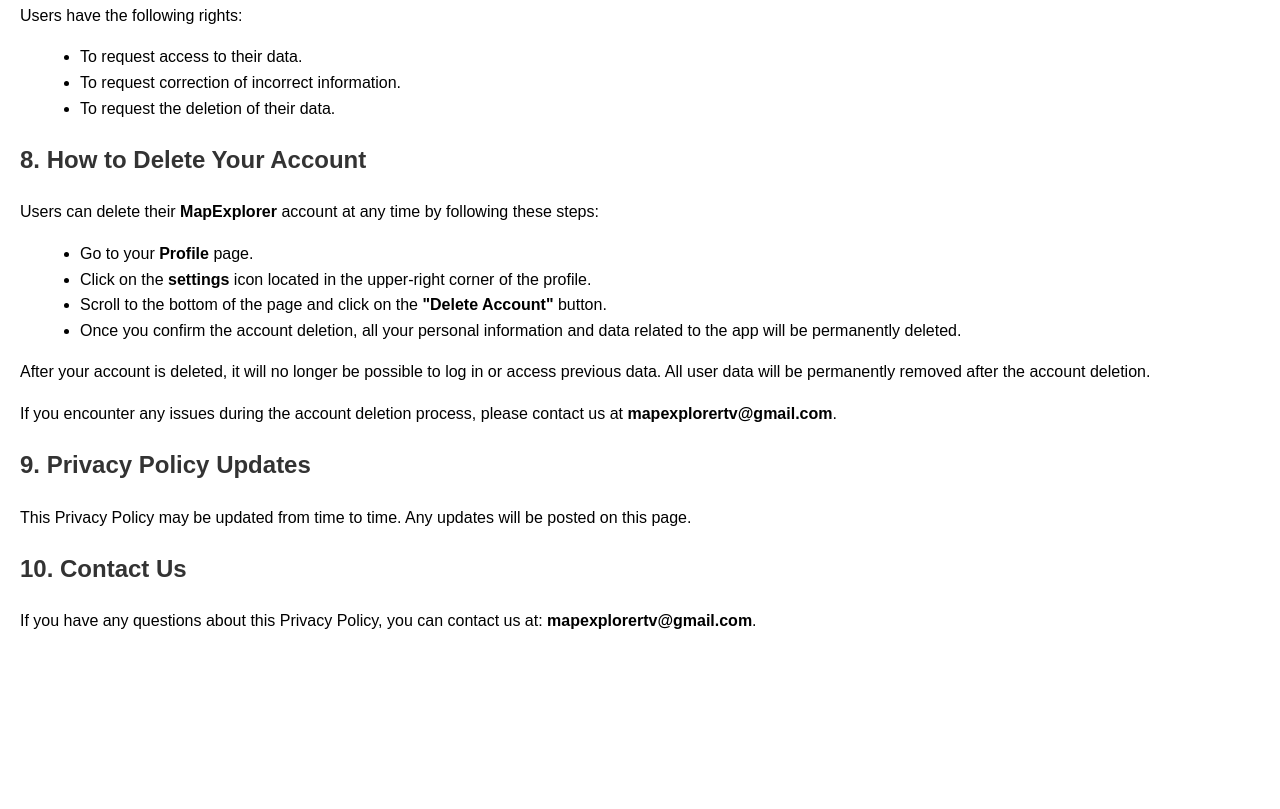
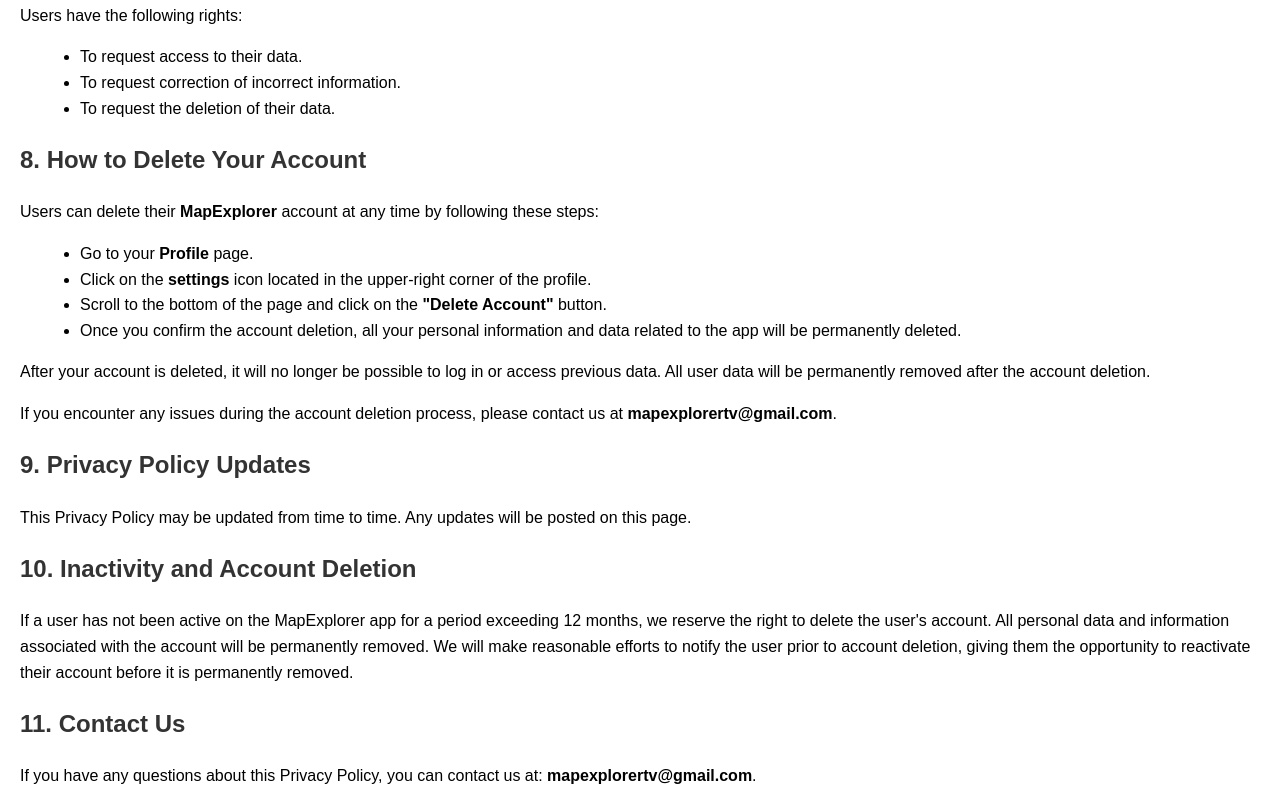
Before and after one commit to yunus-atmaca/kayrastudio, a plain HTML site: page map_explorer_privacy_policy.html in a window 1280 px wide. Shown: the part 1349-2158 px from the top of the page. Before the commit the page ends 2003 px from the top, so only its background shows below. Drawn offline with Linux system fonts and the light colour scheme.

Commit message:
update policy

```diff
--- a/map_explorer_privacy_policy.html
+++ b/map_explorer_privacy_policy.html
@@ -89,7 +89,12 @@
     <h2>9. Privacy Policy Updates</h2>
     <p>This Privacy Policy may be updated from time to time. Any updates will be posted on this page.</p>
 
-    <h2>10. Contact Us</h2>
+    <h2>10. Inactivity and Account Deletion</h2>
+    <p>If a user has not been active on the MapExplorer app for a period exceeding 12 months, we reserve the right to delete the user's account. All personal data and information associated with the account will be permanently removed.
+
+        We will make reasonable efforts to notify the user prior to account deletion, giving them the opportunity to reactivate their account before it is permanently removed.</p>
+
+    <h2>11. Contact Us</h2>
     <p>If you have any questions about this Privacy Policy, you can contact us at: <strong>mapexplorertv@gmail.com</strong>.</p>
 </body>
 </html>
```
